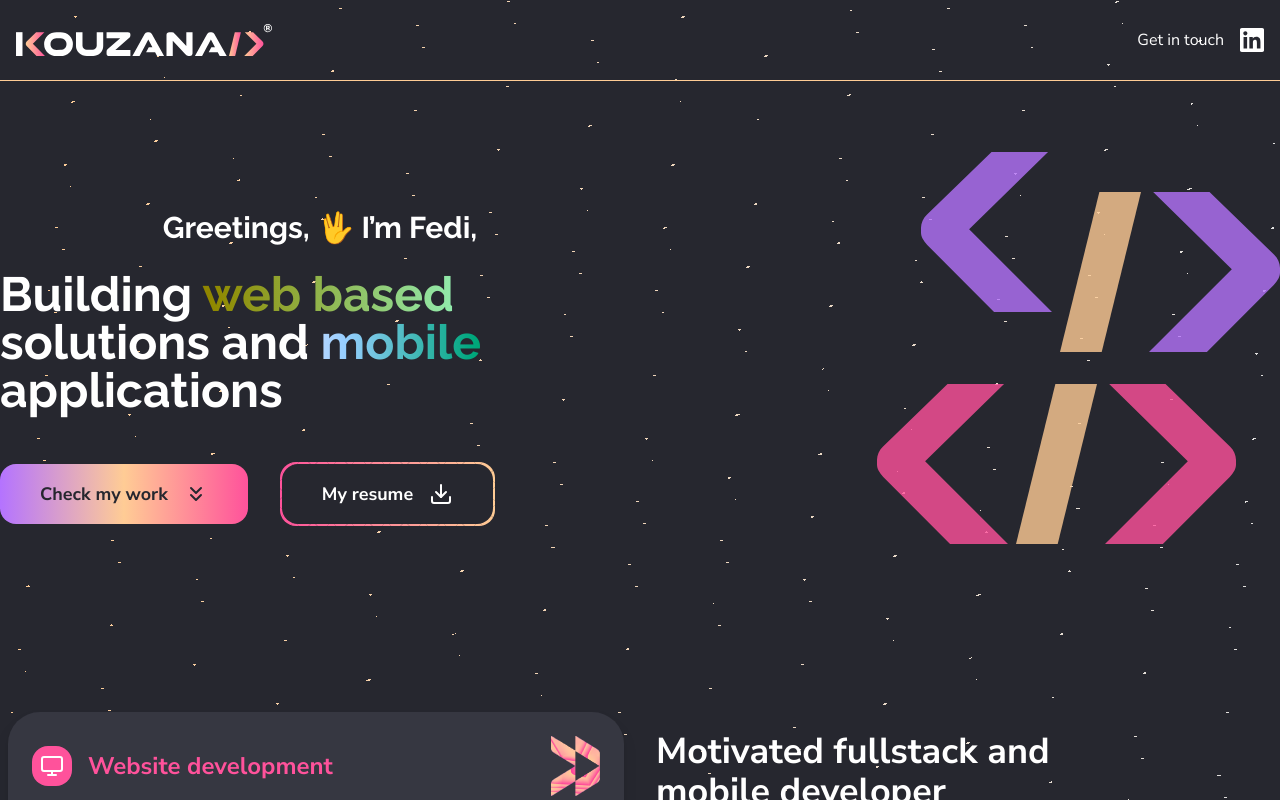
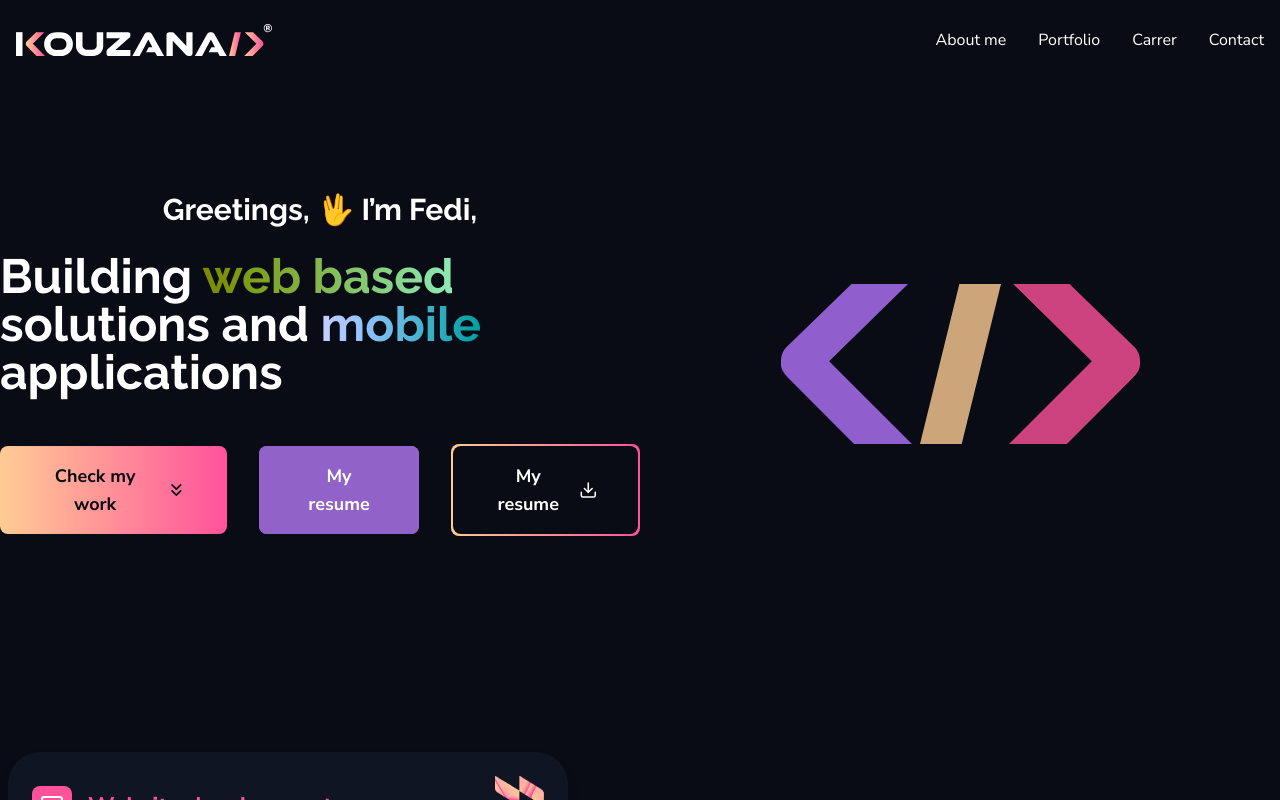
Before and after one commit to KouzanaFedi/fedikouzana, a Next.js app: page / in a window 1280 px wide. Shown: the top 800 px of the page. Built offline with nearby package versions, Linux system fonts and the light colour scheme.

Commit message:
added some micro animations

```diff
--- a/package.json
+++ b/package.json
@@ -9,6 +9,7 @@
     "lint": "next lint"
   },
   "dependencies": {
+    "gsap": "^3.11.3",
     "next": "12.2.0",
     "react": "18.2.0",
     "react-dom": "18.2.0",
--- /dev/null
+++ b/src/components/MagneticButton.tsx
@@ -0,0 +1,69 @@
+import { magneticEffect, resetMagneticEffect } from "@/utils/animation";
+import gsap, { Power2 } from "gsap";
+import React from "react";
+
+type Props = {
+  as?: "button" | "a";
+};
+
+const MagneticButton = ({}: Props) => {
+  const overlayRef = React.useRef();
+  const buttonRef = React.useRef<HTMLButtonElement>();
+
+  return (
+    <button
+      ref={buttonRef}
+      className="px-10 py-4 bg-fk-purple group relative overflow-hidden font-bold text-lg p-[2px] text-white rounded-lg will-change-transform"
+      onMouseOver={({ clientX, clientY }) => {
+        if (buttonRef.current) {
+          magneticEffect(
+            buttonRef.current,
+            buttonRef.current.children[1] as HTMLElement,
+            clientX,
+            clientY
+          );
+        }
+      }}
+      onMouseEnter={() => {
+        // overlay animation enter
+        if (overlayRef.current) {
+          gsap.to(overlayRef.current, {
+            duration: 0.6,
+            startAt: {
+              y: "76%",
+            },
+            y: "0%",
+            ease: Power2.easeInOut,
+          });
+        }
+      }}
+      onMouseLeave={() => {
+        if (buttonRef.current) {
+          resetMagneticEffect(
+            buttonRef.current,
+            buttonRef.current.children[1] as HTMLElement
+          );
+        }
+        // overlay animation enter
+        if (overlayRef.current) {
+          gsap.to(overlayRef.current, {
+            duration: 0.6,
+            y: "-76%",
+            ease: Power2.easeInOut,
+          });
+        }
+      }}
+    >
+      <>
+        <div
+          ref={overlayRef}
+          className="h-[200%] w-[150%] rounded-[50%] z-0 bg-[#9162c7] absolute -top-1/2 -left-1/4"
+        />
+        <div className="flex items-center space-x-4 w-full h-full rounded-lg z-10 group-hover:transparent">
+          <span className="z-10">My resume</span>
+        </div>
+      </>
+    </button>
+  );
+};
+export default MagneticButton;
--- /dev/null
+++ b/src/components/MenuItem.tsx
@@ -0,0 +1,47 @@
+import { magneticEffect, resetMagneticEffect } from "@/utils/animation";
+import Link from "next/link";
+import React from "react";
+
+type Props = {
+  label: string;
+  link: string;
+};
+
+const MenuItem = ({ label, link }: Props) => {
+  const tagRef = React.useRef<HTMLAnchorElement>();
+
+  return (
+    <Link href={link}>
+      <a
+        className="group"
+        ref={tagRef}
+        onMouseOver={({ clientX, clientY }) => {
+          console.log(tagRef.current);
+          console.log(tagRef.current.children[0]);
+          if (tagRef.current) {
+            magneticEffect(
+              tagRef.current,
+              tagRef.current.children[0] as HTMLElement,
+              clientX,
+              clientY
+            );
+          }
+        }}
+        onMouseLeave={() => {
+          if (tagRef.current) {
+            resetMagneticEffect(
+              tagRef.current,
+              tagRef.current.children[0] as HTMLElement
+            );
+          }
+        }}
+      >
+        <span className="relative text-fk-white after:content-[''] after:absolute after:left-1/2 after:-bottom-1 after:w-0 after:h-px after:bg-fk-white after:transition-all group-hover:after:w-full group-hover:after:left-0">
+          {label}
+        </span>
+      </a>
+    </Link>
+  );
+};
+
+export default MenuItem;
--- a/src/components/layout/Header.tsx
+++ b/src/components/layout/Header.tsx
@@ -3,6 +3,7 @@
 import { useScrollPosition } from "@/hooks/useScrollPosition";
 import React from "react";
 import Link from "next/link";
+import MenuItem from "../MenuItem";
 
 const Header = () => {
   const [headerWithBg, setHeaderWithBg] = React.useState<boolean>(false);
@@ -21,24 +22,16 @@
         headerWithBg ? "bg-fk-darkGray/90 backdrop-blur-sm" : ""
       }`}
     >
-      <div
-        className={`container mx-auto flex justify-between px-4 py-6 border-fk-orange ${
-          headerWithBg ? "" : "border-b"
-        }`}
-      >
+      <div className="container mx-auto flex justify-between items-center px-4 py-6">
         <Link href={"/"}>
           <img className="w-40 md:w-64 cursor-pointer" src={"/logo.svg"} />
         </Link>
-        <Link href={Settings.LINKEDIN_URI} rel="noreferrer">
-          <a
-            target="_blank"
-            rel="noreferrer"
-            className="flex items-center space-x-4"
-          >
-            <span className="text-fk-white font-medium">Get in touch</span>
-            <SiLinkedin size={24} className="text-fk-white" />
-          </a>
-        </Link>
+        <ul className="flex gap-8">
+          <MenuItem label="About me" link="/#about-me" />
+          <MenuItem label="Portfolio" link="/#projects" />
+          <MenuItem label="Carrer" link="/#carrer" />
+          <MenuItem label="Contact" link="#contact-me" />
+        </ul>
       </div>
     </header>
   );
--- a/src/pages/index.tsx
+++ b/src/pages/index.tsx
@@ -9,7 +9,7 @@
 import ProjectPreview from "@/components/ProjectPreview";
 import Link from "next/link";
 import VerticaleTimeLine from "@/components/VerticalTimeLine";
-import * as Settings from "@/utils/settings";
+import MagneticButton from "@/components/MagneticButton";
 
 export default function Home() {
   return (
@@ -34,7 +34,7 @@
               </p>
               <div className="flex flex-col space-y-4 !mt-12 justify-center items-center md:flex-row md:space-x-8 md:space-y-0 z-10 lg:justify-start">
                 <Link href="#projects">
-                  <a className="group flex items-center space-x-4 font-bold bg-gradient-to-l from-fk-pink via-fk-orange to-fk-purple px-10 py-4 text-fk-gray text-lg rounded-2xl duration-700 transition-all hover:animate-hue-rotate">
+                  <a className="group flex items-center space-x-4 font-bold bg-gradient-to-l from-fk-pink to-fk-orange px-10 py-4 text-fk-gray text-lg rounded-lg duration-700 transition-all">
                     <span>Check my work</span>
                     <FiChevronsDown
                       className="group-hover:animate-fk-bounce-animation"
@@ -42,40 +42,24 @@
                     />
                   </a>
                 </Link>
-                <button className="custom-gradiant group relative overflow-hidden font-bold text-lg  p-[2px] text-white rounded-2xl transition-colors before:transition-transform before:content-[''] before:h-full before:w-full before:bg-gradient-to-b before:from-fk-purple before:to-fk-orange before:absolute before:bottom-full before:left-0 hover:before:translate-y-full before:duration-500 hover:text-fk-gray hover:before:animate-hue-rotate-middle">
-                  <div className="flex items-center space-x-4 w-full h-full px-10 py-4 rounded-2xl bg-fk-gray z-10 group-hover:transparent">
+                <MagneticButton />
+                <button className="bg-gradient-to-l from-fk-pink to-fk-orange group relative overflow-hidden font-bold text-lg p-[2px] text-white rounded-lg transition-colors before:transition-transform before:content-[''] before:h-full before:w-full before:bg-gradient-to-l before:from-fk-pink before:to-fk-orange before:absolute before:bottom-full before:left-0 hover:before:translate-y-full before:duration-500 hover:text-fk-gray">
+                  <div className="flex items-center space-x-4 w-full h-full px-10 py-4 rounded-lg bg-fk-gray z-10 group-hover:transparent">
                     <span className="group-hover:z-30">My resume</span>
                     <FiDownload className="group-hover:z-30" size={24} />
                   </div>
                 </button>
               </div>
             </div>
-            <div className="hidden w-1/2 h-full flex-col gap-y-8 justify-center items-end lg:flex">
+            <div className="hidden w-1/2 h-full gap-y-8 justify-center lg:flex">
               <div className="flex gap-x-2 items-center">
                 <img
-                  className="opacity-80 animate-bounce"
+                  className="opacity-80 "
                   src="/bg-shapes/left-purple.svg"
                   alt="left-purple"
                 />
                 <img
-                  className="opacity-80 animate-hue-rotate-middle"
-                  src="/bg-shapes/middle.svg"
-                  alt="middle"
-                />
-                <img
-                  className="opacity-80"
-                  src="/bg-shapes/right-purple.svg"
-                  alt="right-purple"
-                />
-              </div>
-              <div className="flex gap-x-2 items-center pr-11">
-                <img
-                  className="opacity-80"
-                  src="/bg-shapes/left-pink.svg"
-                  alt="left-pink"
-                />
-                <img
-                  className="opacity-80 animate-hue-rotate"
+                  className="opacity-80 animate-bounce animate-hue-rotate-middle"
                   src="/bg-shapes/middle.svg"
                   alt="middle"
                 />
@@ -88,8 +72,8 @@
             </div>
           </div>
         </section>
-        <section id="general-introduction" className="md:mt-24 mt-12">
-          <div className="mx-auto container flex flex-col items-center p-4 md:p-2 gap-x-8 space-y-12 lg:flex-row-reverse">
+        <section id="about-me" className="md:pt-24 pt-12">
+          <div className="mx-auto container flex flex-col gap-y-12 items-center p-4 md:p-2 gap-x-8 lg:flex-row-reverse lg:gap-y-0 xl:gap-x-36">
             <div className="w-full lg:w-1/2 flex flex-col gap-y-8">
               <h2 className=" text-fk-white text-4xl font-bold">
                 Motivated fullstack and <br />
@@ -109,7 +93,7 @@
               <div className="md:w-1/2 lg:w-full flex flex-col gap-y-4 bg-fk-darkGray drop-shadow-lg rounded-[32px] p-6">
                 <div className="flex justify-between items-center">
                   <div className="flex gap-x-4 items-center">
-                    <div className="rounded-2xl text-fk-white bg-fk-pink p-2">
+                    <div className="rounded-lg text-fk-white bg-fk-pink p-2">
                       <FiMonitor size={24} />
                     </div>
                     <h3 className="font-bold text-2xl text-fk-pink">
@@ -127,7 +111,7 @@
               <div className="md:w-1/2 lg:w-full flex flex-col gap-y-4 bg-fk-darkGray drop-shadow-lg rounded-[32px] p-6">
                 <div className="flex justify-between items-center h-[60px]">
                   <div className="flex gap-x-4 items-center">
-                    <div className="rounded-2xl text-fk-white bg-fk-orange p-2">
+                    <div className="rounded-lg text-fk-white bg-fk-orange p-2">
                       <FiSmartphone size={24} />
                     </div>
                     <h3 className="font-bold text-2xl text-fk-orange">
@@ -145,7 +129,7 @@
             </div>
           </div>
         </section>
-        <section id="projects" className="md:mt-24 mt-12 p-4">
+        <section id="projects" className="md:pt-24 pt-12 p-4">
           <div className="container mx-auto space-y-12">
             <h2 className="text-fk-white text-4xl font-bold">
               Featured Projects
@@ -157,7 +141,7 @@
             </div>
             <div className="flex justify-center">
               <Link href="/projects">
-                <a className="flex items-center text-xl space-x-4 font-medium bg-fk-orange/90 px-10 py-4 text-white rounded-2xl hover:bg-fk-orange/80">
+                <a className="flex items-center text-xl space-x-4 font-medium bg-fk-orange/90 px-10 py-4 text-white rounded-lg hover:bg-fk-orange/80">
                   <span>See more</span>
                   <FiPlus size={24} className="text-white" />
                 </a>
@@ -165,7 +149,7 @@
             </div>
           </div>
         </section>
-        <section id="carrer" className="mt-12 p-4">
+        <section id="carrer" className="md:pt-24 pt-12 p-4">
           <div className="container mx-auto px-4 space-y-12">
             <h2 className="text-fk-white text-4xl font-bold">
               My carrer so far
@@ -186,23 +170,6 @@
             </div>
           </div>
         </section>
-        <section id="contact-me" className="mt-12 p-4">
-          <div className="container mx-auto text-white py-20 rounded-3xl overflow-hidden before:rounded-3xl text-center bg-gradient-to-br custom-gradiant before:absolute before:bg-mesh2 before:bg-cover before:inset-0 before:mix-blend-overlay before:opacity-100 relative before:animate-hue-rotate">
-            <div className="flex flex-col items-center justify-center gap-8">
-              <h2 className="text-3xl lg:text-6xl font-bold max-w-2xl">
-                Let's Collaborate And Work Together!
-              </h2>
-              <a
-                href={Settings.LINKEDIN_URI}
-                target="_blank"
-                rel="noreferrer noopener"
-                className="flex items-center font-bold cursor-pointer text-lg lg:text-xl space-x-4 bg-fk-darkGray px-10 py-4 text-white rounded-2xl "
-              >
-                Leave me a message
-              </a>
-            </div>
-          </div>
-        </section>
       </Layout>
     </>
   );
--- a/src/styles/globals.css
+++ b/src/styles/globals.css
@@ -7,10 +7,10 @@
 body {
     padding: 0;
     margin: 0;
-    /* background-color: #26272f; */
-    background-image: repeating-linear-gradient( 12deg, rgb(38, 39, 47) 0px, rgb(38, 39, 47) 19px, transparent 19px, transparent 21px), repeating-linear-gradient( 178deg, rgb(38, 39, 47) 0px, rgb(38, 39, 47) 19px, transparent 19px, transparent 21px), repeating-linear-gradient( 139deg, rgb(38, 39, 47) 0px, rgb(38, 39, 47) 19px, transparent 19px, transparent 21px), linear-gradient(90deg, rgb(255, 204, 149), rgb(225, 225, 225));
+    background-color: #090c14;
     scroll-behavior: smooth;
     font-family: nunito sans, -apple-system, BlinkMacSystemFont, Segoe UI, Roboto, Oxygen, Ubuntu, Cantarell, Fira Sans, Droid Sans, Helvetica Neue, sans-serif;
+    transition: all 0.5s ease-in-out;
 }
 
 a {
@@ -21,7 +21,3 @@
 * {
     box-sizing: border-box;
 }
-
-.custom-gradiant {
-    background-image: repeating-linear-gradient( 45deg, rgba(38, 39, 47, 0.15) 0px, rgba(38, 39, 47, 0.15) 1px, transparent 1px, transparent 13px), repeating-linear-gradient( 135deg, rgba(38, 39, 47, 0.15) 0px, rgba(38, 39, 47, 0.15) 1px, transparent 1px, transparent 13px), linear-gradient(90deg, rgb(255, 82, 155), rgb(255, 204, 149));
-}
--- /dev/null
+++ b/src/utils/animation.ts
@@ -0,0 +1,57 @@
+import gsap, { Elastic, Power4 } from "gsap";
+
+const MAGNET_STRENGTH = 25;
+const MAGNET_STRENGTH_TEXT = 15;
+
+export function magneticEffect(
+    parentRef: HTMLElement,
+    childRef: HTMLElement,
+    clientX: number,
+    clientY: number
+) {
+    const magnetButton = parentRef;
+    const bounding = magnetButton.getBoundingClientRect();
+
+    gsap.to(magnetButton, {
+        duration: 1.5,
+        x:
+            ((clientX - bounding.left) / magnetButton.offsetWidth - 0.5) *
+            MAGNET_STRENGTH,
+        y:
+            ((clientY - bounding.top) / magnetButton.offsetHeight - 0.5) *
+            MAGNET_STRENGTH,
+        rotate: "0.001deg",
+        ease: Power4.easeOut,
+    });
+
+    gsap.to(childRef, {
+        duration: 1.5,
+        x:
+            ((clientX - bounding.left) / magnetButton.offsetWidth - 0.5) *
+            MAGNET_STRENGTH_TEXT,
+        y:
+            ((clientY - bounding.top) / magnetButton.offsetHeight - 0.5) *
+            MAGNET_STRENGTH_TEXT,
+        rotate: "0.001deg",
+        ease: Power4.easeOut,
+    });
+}
+
+export function resetMagneticEffect(parentRef: HTMLElement,
+    childRef: HTMLElement) {
+    const magnetButton = parentRef;
+
+    gsap.to(magnetButton, {
+        duration: 1.5,
+        x: 0,
+        y: 0,
+        ease: Elastic.easeOut,
+    });
+
+    gsap.to(childRef, {
+        duration: 1.5,
+        x: 0,
+        y: 0,
+        ease: Elastic.easeOut,
+    });
+}
--- a/src/utils/settings.ts
+++ b/src/utils/settings.ts
@@ -1 +1,2 @@
 export const LINKEDIN_URI = "https://www.linkedin.com/in/fedi-kouzana-92aa9a190/";
+export const EMAIL = "fedi.kouzana1@gmail.com";
--- a/tailwind.config.js
+++ b/tailwind.config.js
@@ -8,8 +8,8 @@
         "fk-pink": "#FF529B",
         "fk-purple": "#B473FF",
         "fk-white": "#FFFFFF",
-        "fk-darkGray": "#363741",
-        "fk-gray": "#26272f",
+        "fk-darkGray": "#101524",
+        "fk-gray": "#090c14",
         "fk-white-lighter": "#E1E1E1",
       },
       backgroundImage: {
```
Also changed, not shown: src/components/layout/Footer.tsx (+38 -4 lines), .eslintrc.json, 1 other file (tests, documents, lock files or other folders).
